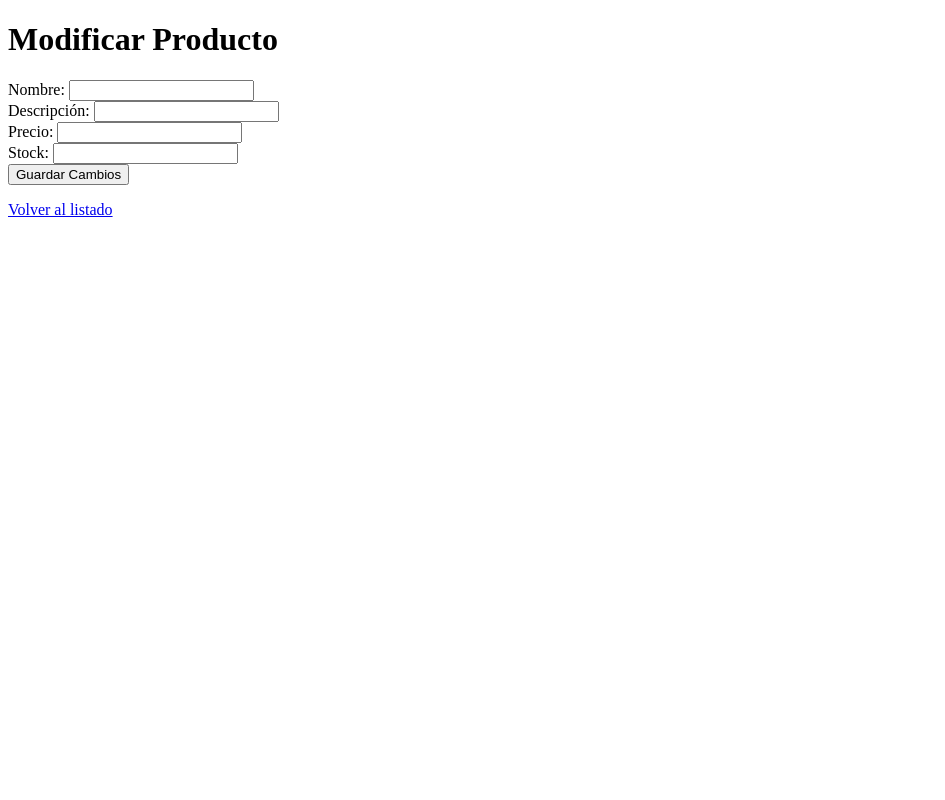
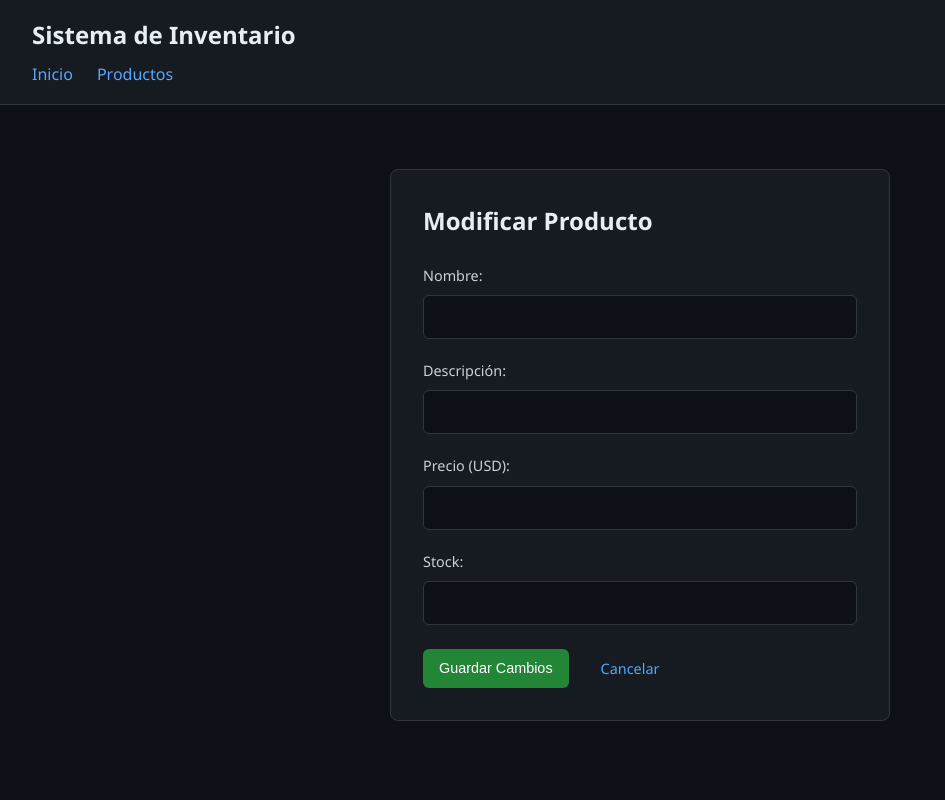
Before and after one commit to Francisco1714/sistema-inventario, a Flask app: page /productos/1/modificar in a window 1280 px wide. Shown: the whole page, without its empty margins (0-945 px from the left). Run offline with Flask 3, Linux system fonts and the light colour scheme; data that the repository does not hold is empty.

Commit message:
Agregar estilos CSS

```diff
--- /dev/null
+++ b/static/css/style.css
@@ -0,0 +1,222 @@
+* {
+    margin:0;
+    padding:0;
+    box-sizing:border-box;
+}
+
+body {
+    font-family: 'Segoe UI', system-ui, -apple-system, sans-serif;
+    background-color: #0d1117;
+    color: #e6edf3;
+    line-height: 1.6;
+    min-height: 100vh;
+}
+
+a {
+    color: #58a6ff;
+    text-decoration: none;
+    transition: color 0.2s;
+}
+
+a:hover {
+    color: #79c0ff;
+}
+
+/* CONTAINER */
+.container {
+    max-width: 1200px;
+    margin: 0 auto;
+    padding: 2rem;
+}
+
+/* Header */
+.header{
+    background-color: #161b22;
+    border-bottom: 1px solid #30363d;
+    padding: 1rem 2rem;
+    margin-bottom: 2rem;
+}
+
+.header h1 {
+    font-size: 1.5rem;
+    font-weight: 600;
+    color: #e6edf3;
+}
+
+.header nav {
+    display: flex;
+    gap: 1.5rem;
+    margin-top: 0.5rem;
+}
+
+/* ========== TARJETAS ========== */
+.productos-grid {
+    display: grid;
+    grid-template-columns: repeat(auto-fill, minmax(300px, 1fr));
+    gap: 1.5rem;
+}
+
+.producto-card {
+    background-color: #161b22;
+    border: 1px solid #30363d;
+    border-radius: 8px;
+    padding: 1.5rem;
+    transition: border-color 0.2s, box-shadow 0.2s;
+}
+
+.producto-card:hover {
+    border-color: #58a6ff;
+    box-shadow: 0 0 12px rgba(88, 166, 255, 0.15);
+}
+
+.producto-card h2 {
+    font-size: 1.25rem;
+    margin-bottom: 0.75rem;
+    color: #e6edf3;
+}
+
+.producto-info {
+    margin-bottom: 1rem;
+}
+
+.producto-info p {
+    margin-bottom: 0.25rem;
+    color: #8b949e;
+    font-size: 0.9rem;
+}
+
+.producto-acciones {
+    display: flex;
+    gap: 1rem;
+    align-items: center;
+    margin-top: 1rem;
+    padding-top: 1rem;
+    border-top: 1px solid #30363d;
+}
+
+/* ========== BOTONES ========== */
+.btn {
+    padding: 0.5rem 1rem;
+    border-radius: 6px;
+    font-size: 0.9rem;
+    font-weight: 500;
+    cursor: pointer;
+    transition: background-color 0.2s, transform 0.1s;
+    border: none;
+    text-decoration: none;
+    display: inline-block;
+}
+
+.btn:hover {
+    transform: translateY(-1px);
+}
+
+.btn-primary {
+    background-color: #238636;
+    color: #ffffff;
+}
+
+.btn-primary:hover {
+    background-color: #2ea043;
+}
+
+.btn-edit {
+    background-color: #1f6feb;
+    color: #ffffff;
+}
+
+.btn-edit:hover {
+    background-color: #388bfd;
+}
+
+.btn-delete {
+    background-color: transparent;
+    color: #f85149;
+    border: 1px solid #f85149;
+}
+
+.btn-delete:hover {
+    background-color: #f85149;
+    color: #ffffff;
+}
+
+/* ========== FORMULARIOS ========== */
+.form-container {
+    max-width: 500px;
+    margin: 0 auto;
+    background-color: #161b22;
+    border: 1px solid #30363d;
+    border-radius: 8px;
+    padding: 2rem;
+}
+
+.form-group {
+    margin-bottom: 1.25rem;
+}
+
+.form-group label {
+    display: block;
+    margin-bottom: 0.5rem;
+    color: #c9d1d9;
+    font-size: 0.9rem;
+    font-weight: 500;
+}
+
+.form-group input {
+    width: 100%;
+    padding: 0.75rem;
+    background-color: #0d1117;
+    border: 1px solid #30363d;
+    border-radius: 6px;
+    color: #e6edf3;
+    font-size: 1rem;
+    transition: border-color 0.2s;
+}
+
+.form-group input:focus {
+    outline: none;
+    border-color: #58a6ff;
+    box-shadow: 0 0 0 3px rgba(88, 166, 255, 0.2);
+}
+
+.form-actions {
+    display: flex;
+    gap: 1rem;
+    margin-top: 1.5rem;
+}
+
+/* ========== PRECIO Y STOCK ========== */
+.precio {
+    font-size: 1.1rem;
+    font-weight: 600;
+    color: #3fb950;
+}
+
+.stock {
+    display: inline-block;
+    padding: 0.25rem 0.5rem;
+    background-color: #1f2328;
+    border-radius: 4px;
+    font-size: 0.85rem;
+    color: #8b949e;
+}
+
+.stock.bajo {
+    color: #d29922;
+    background-color: #2d1e00;
+}
+
+.stock.agotado {
+    color: #f85149;
+    background-color: #3d1114;
+}
+
+/* ========== MENSAJES ========== */
+.vacio {
+    text-align: center;
+    padding: 3rem;
+    color: #8b949e;
+    background-color: #161b22;
+    border: 1px dashed #30363d;
+    border-radius: 8px;
+}
--- a/templates/modificar_producto.html
+++ b/templates/modificar_producto.html
@@ -2,35 +2,47 @@
 <html lang="es">
 <head>
     <meta charset="UTF-8">
-    <title>Modificar Producto</title>
+    <meta name="viewport" content="width=device-width, initial-scale=1.0">
+    <title>Modificar Producto | Sistema de Inventario</title>
+    <link rel="stylesheet" href="{{ url_for('static', filename='css/style.css') }}">
 </head>
 <body>
 
-    <h1>Modificar Producto</h1>
+    <header class="header">
+        <h1>Sistema de Inventario</h1>
+        <nav>
+            <a href="{{ url_for('web.inicio') }}">Inicio</a>
+            <a href="{{ url_for('web.listar_productos') }}">Productos</a>
+        </nav>
+    </header>
 
+    <div class="container">
+        <div class="form-container">
+            <h2 style="margin-bottom: 1.5rem;">Modificar Producto</h2>
             <form method="POST">
-        <div>
+                <div class="form-group">
                     <label for="nombre">Nombre:</label>
                     <input type="text" id="nombre" name="nombre" value="{{ producto[1] }}" required>
                 </div>
-        <div>
+                <div class="form-group">
                     <label for="descripcion">Descripción:</label>
                     <input type="text" id="descripcion" name="descripcion" value="{{ producto[2] }}" required>
                 </div>
-        <div>
-            <label for="precio">Precio:</label>
-            <input type="number" id="precio" name="precio" step="0.01" value="{{ producto[3] }}" required>
+                <div class="form-group">
+                    <label for="precio">Precio (USD):</label>
+                    <input type="number" id="precio" name="precio" step="0.01" min="0.01" value="{{ producto[3] }}" required>
                 </div>
-        <div>
+                <div class="form-group">
                     <label for="stock">Stock:</label>
-            <input type="number" id="stock" name="stock" value="{{ producto[4] }}" required>
+                    <input type="number" id="stock" name="stock" min="0" value="{{ producto[4] }}" required>
                 </div>
-        <div>
-            <button type="submit">Guardar Cambios</button>
+                <div class="form-actions">
+                    <button type="submit" class="btn btn-primary">Guardar Cambios</button>
+                    <a href="{{ url_for('web.listar_productos') }}" class="btn btn-secondary">Cancelar</a>
                 </div>
             </form>
-
-    <p><a href="{{ url_for('web.listar_productos') }}">Volver al listado</a></p>
+        </div>
+    </div>
 
 </body>
 </html>
```
Also changed, not shown: templates/crear_producto.html (+25 -13 lines), templates/inicio.html (+18 -3 lines), templates/productos.html (+35 -13 lines). Lines whose indentation alone changed are shown as unchanged.
